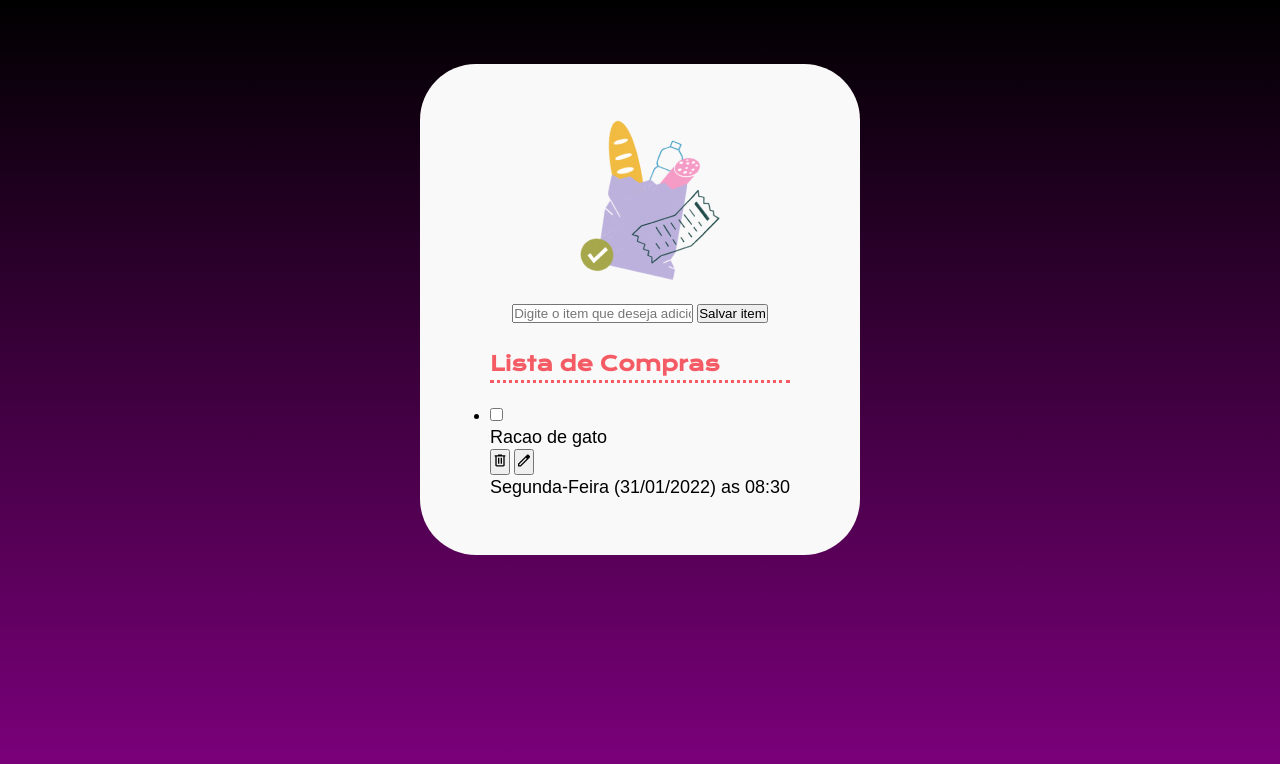
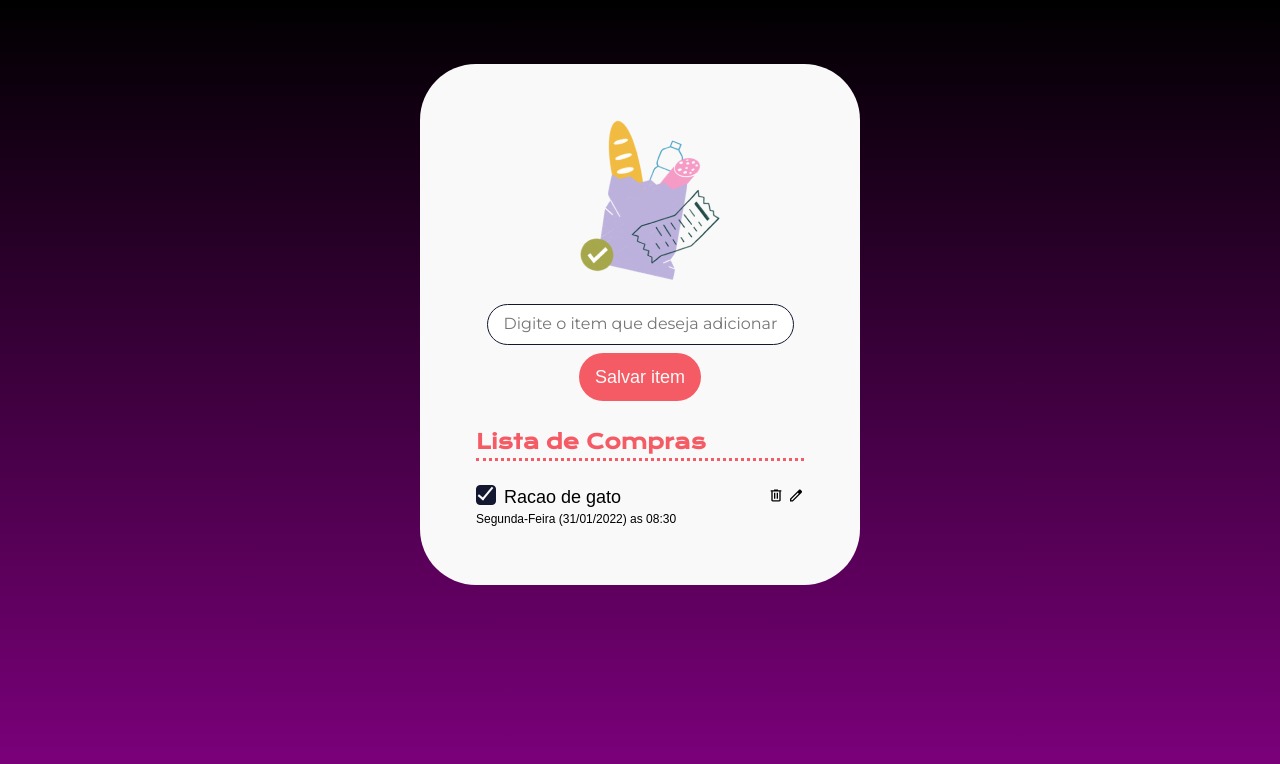
Before and after one commit to hellengod/lista-compras, a plain HTML site: page index.html in a window 1280 px wide. Drawn offline with nearby package versions, Linux system fonts and the light colour scheme; a web font is replaced by a local one.

Commit message:
ajustes de estilizacao

```diff
--- a/index.html
+++ b/index.html
@@ -16,29 +16,36 @@
     <main>
         <img src="img\bag.png" alt="sacola de compras">
         <form>
-        <input type="text" placeholder="Digite o item que deseja adicionar"/>
-        <button> Salvar item </button>
+        <input type="text" id="input-item"   placeholder="Digite o item que deseja adicionar"/>
+        <button id="adicionar-botao"> Salvar item </button>
     </form>
 
         <ul>
             <h2> Lista de Compras </h2>
             <hr/>
             <li>
-                <div>
-                    <div>
-                    <input type="checkbox"/>
+                <div class="item-lista-container">
+                    <div class="container-nome-compra">
+
+                    <div class="checkbox-container">
+                        <label for="checkbox-1">
+                            <input type="checkbox" class="checkbox-input" id="checkbox-1"/>
+                            <div class="checkbox-customizado checked"></div>
+                        </label>
+                    </div>
+
                     <p> Racao de gato </p>
                     </div>
                     <div>
-                        <button>
+                        <button class="botao-acao">
                             <img src="img/delete.svg" alt="Deletar">
                         </button>
-                        <button>
+                        <button class="botao-acao">
                             <img src="img/edit.svg" alt="Editar">
                         </button>
                     </div>
                 </div>
-                <p>
+                <p class="item-lista-texto">
                     Segunda-Feira (31/01/2022) as 08:30
                 </p>
             </li>
--- a/styles.css
+++ b/styles.css
@@ -57,3 +57,91 @@ p{
     line-height: 24px;
     text-align: left;
 }
+
+#input-item{
+    padding: 12px 16px;
+    display: block;
+    border-radius: 24px;
+    border: 1px solid var(--preto);
+    width: 307px;
+}
+
+#input-item::placeholder{
+    font-family: "Montserrat", sans-serif;
+    font-size: 16px;
+    line-height: 19px;
+}
+
+#adicionar-botao {
+    text-align: center;
+    padding: 12px 16px;
+    border-radius: 24px;
+    background-color: var(--cor-primaria);
+    color: var(--neutro);
+    font-family: var(--fonte-texto);
+    font-size: 18px;
+    line-height: 24px;
+    border: none;
+}
+
+form{
+    display: flex;
+    flex-direction: column;
+    align-items: center;
+    gap: 8px;
+}
+
+.item-lista-container{
+    display: flex;
+    align-items: center;
+    justify-content: space-between;
+}
+
+.container-nome-compra{
+    display: flex;
+}
+
+ul{
+    list-style-type: none;
+    width: 100%;
+}
+
+.item-lista-texto{
+    font-size: 12px;
+    line-height: 20px;
+}
+
+.checkbox-input{
+    display: none;
+}
+
+.checkbox-customizado{
+    width: 20px;
+    height: 20px;
+    background-color: var(--neutro);
+    border: 1px solid var(--preto);
+    cursor: pointer;
+    border-radius: 4px;
+    margin-right: 8px;
+}
+
+.checked{
+    background-color: var(--preto);
+    position: relative;
+}
+.checked::after{
+    content: "";
+    position: absolute;
+    left: 30%;
+    top: -10%;
+    width: 5px;
+    height: 14px;
+    border-top: 2px solid var(--neutro);
+    border-left: 2px solid var(--neutro);
+    transform: rotate(-140deg);
+}
+
+.botao-acao{
+    background-color: transparent;
+    border: none;
+}
```
